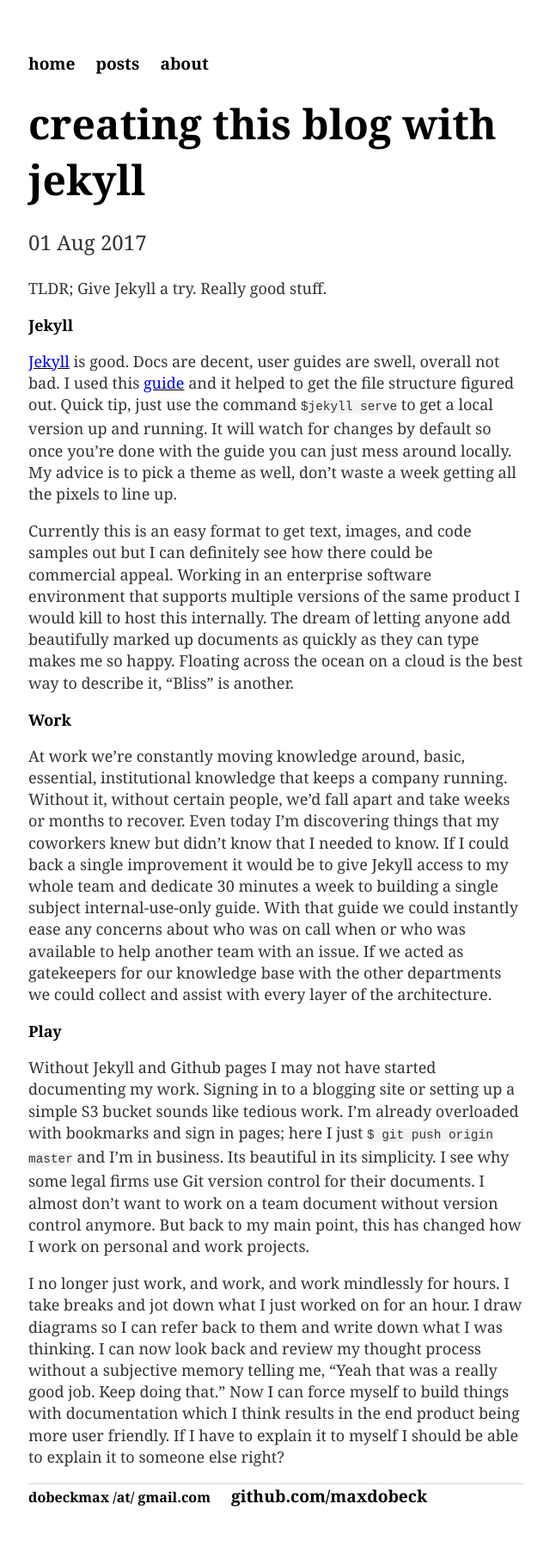
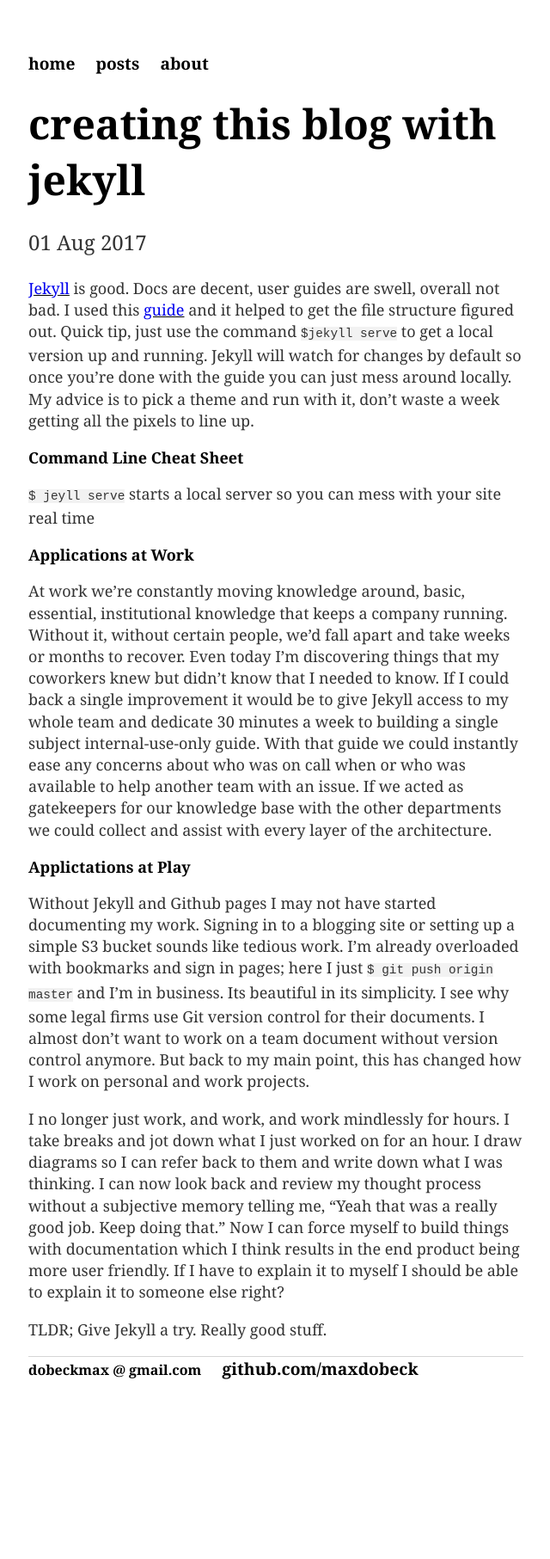
Before and after one commit to maxdobeck/maxdobeck.github.io, a Jekyll site: the page built from _posts/2017-08-01-creating-jekyll-blog.md, in a window 1280 px wide. Shown: the whole page at 86% size, without its empty margins (319-959 px from the left). Built offline with Jekyll 4.4.1, drawn with Linux system fonts in a browser that asks for light colours; after the commit the page ends 1665 px from its top, so only the background shows below that.

Commit message:
Got the title showing and cleaned up some of the appeareances of the article summaries.

```diff
--- a/_layouts/default.html
+++ b/_layouts/default.html
@@ -5,7 +5,7 @@
 			<!-- link to main stylesheet -->
 			<meta name="viewport" content="width=device-width, initial-scale=1.0">
 			<link rel="stylesheet" type="text/css" href="/css/main.css">
-                        <link rel="shortcut icon" type="image/png" href="images/favicon.png">
+                        <link rel="shortcut icon" type="image/png" href="/images/favicon.png">
 			<link rel="stylesheet" href="/css/syntax.css">
 			<link href="https://fonts.googleapis.com/css?family=Raleway" rel="stylesheet">
 		</head>
--- a/_posts/2017-08-01-creating-jekyll-blog.md
+++ b/_posts/2017-08-01-creating-jekyll-blog.md
@@ -4,17 +4,18 @@
 date: 2017-08-01
 ---
 
-TLDR; Give Jekyll a try.  Really good stuff.
 
-## Jekyll ##
-[Jekyll](http://jekyllrb.com) is good.  Docs are decent, user guides are swell, overall not bad.  I used this [guide](http://jmcglone.com/guides/github-pages/) and it helped to get the file structure figured out.  Quick tip, just use the command `$jekyll serve` to get a local version up and running.  It will watch for changes by default so once you're done with the guide you can just mess around locally.  My advice is to pick a theme as well, don't waste a week getting all the pixels to line up.
+[Jekyll](http://jekyllrb.com) is good.  Docs are decent, user guides are swell, overall not bad.  I used this [guide](http://jmcglone.com/guides/github-pages/) and it helped to get the file structure figured out.  Quick tip, just use the command `$jekyll serve` to get a local version up and running.  Jekyll will watch for changes by default so once you're done with the guide you can just mess around locally.  My advice is to pick a theme and run with it, don't waste a week getting all the pixels to line up.
 
-Currently this is an easy format to get text, images, and code samples out but I can definitely see how there could be commercial appeal.  Working in an enterprise software environment that supports multiple versions of the same product I would kill to host this internally.  The dream of letting anyone add beautifully marked up documents as quickly as they can type makes me so happy.  Floating across the ocean on a cloud is the best way to describe it, "Bliss" is another.
+## Command Line Cheat Sheet ##
+`$ jeyll serve` starts a local server so you can mess with your site real time
 
-## Work ##
+## Applications at Work ##
 At work we're constantly moving knowledge around, basic, essential, institutional knowledge that keeps a company running.  Without it, without certain people, we'd fall apart and take weeks or months to recover.  Even today I'm discovering things that my coworkers knew but didn't know that I needed to know.  If I could back a single improvement it would be to give Jekyll access to my whole team and dedicate 30 minutes a week to building a single subject internal-use-only guide.  With that guide we could instantly ease any concerns about who was on call when or who was available to help another team with an issue.  If we acted as gatekeepers for our knowledge base with the other departments we could collect and assist with every layer of the architecture.
 
-## Play ##
+## Applictations at Play ##
 Without Jekyll and Github pages I may not have started documenting my work.  Signing in to a blogging site or setting up a simple S3 bucket sounds like tedious work.  I'm already overloaded with bookmarks and sign in pages; here I just `$ git push origin master` and I'm in business.  Its beautiful in its simplicity.  I see why some legal firms use Git version control for their documents.  I almost don't want to work on a team document without version control anymore.  But back to my main point, this has changed how I work on personal and work projects.
 
 I no longer just work, and work, and work mindlessly for hours.  I take breaks and jot down what I just worked on for an hour.  I draw diagrams so I can refer back to them and write down what I was thinking.  I can now look back and review my thought process without a subjective memory telling me, "Yeah that was a really good job.  Keep doing that."  Now I can force myself to build things with documentation which I think results in the end product being more user friendly.  If I have to explain it to myself I should be able to explain it to someone else right?
+
+TLDR; Give Jekyll a try.  Really good stuff.
--- a/index.html
+++ b/index.html
@@ -4,8 +4,7 @@
 ---
 <div class="intro">
 	<h1 class="blogTitle">Most Excellent Code</h1>
-        <h3 class="author">w/ Max Dobeck</h3>
-        <p class="subtitle">Scoping out the world of programming.</p>
+        <h3 class="author">with Max Dobeck</h3>
 </div>
 
 <div>
```
Also changed, not shown: other parts of _layouts/default.html (+1 -1 lines), _posts/2017-08-11-create-react-app-w-rails-api.md (+1 -2 lines).
